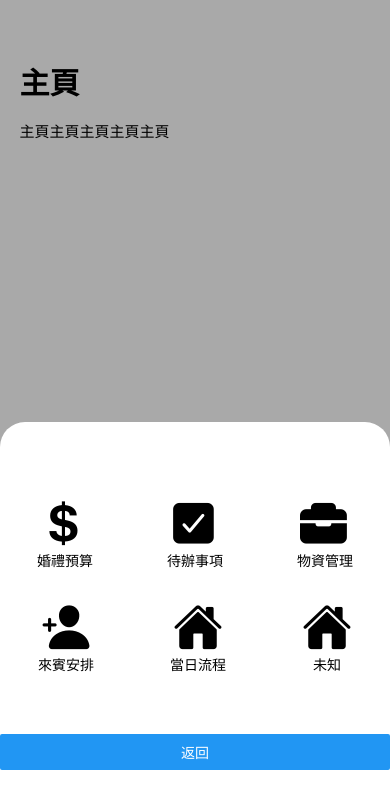
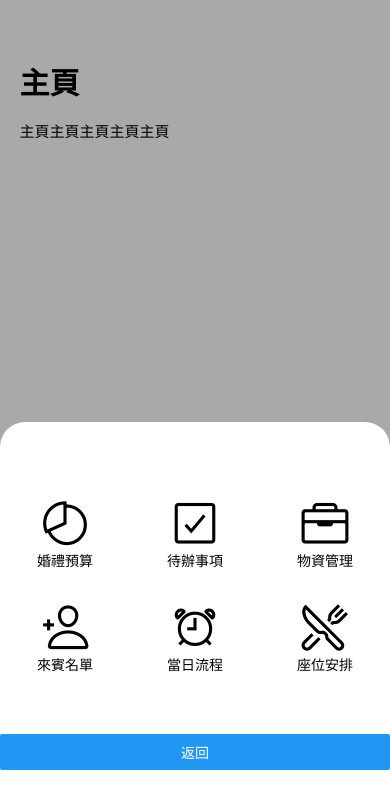
Before and after one commit to malowong/weddie, a React Native app in the folder frontend/: screen /ModalScreen in a window 390 px wide. Shown: the top 808 px of the page. Built offline with nearby package versions, Linux system fonts and the light colour scheme.

Commit message:
screens inside modal

```diff
--- a/frontend/App.tsx
+++ b/frontend/App.tsx
@@ -37,81 +37,21 @@ import {
 } from 'react-native/Libraries/NewAppScreen';
 import Ionicons from 'react-native-vector-icons/Ionicons';
 import {SafeAreaProvider} from 'react-native-safe-area-context';
+import { styles } from './style';
+import HomeScreen from './screens/HomeScreen';
+import ModalScreen from './screens/ModalScreen';
+import NotificationsScreen from './screens/NotificationsScreen';
+import ParticipantsScreen from './screens/ParticipantsScreen';
+import BudgetScreen from './screens/BudgetScreen';
+import CheckListScreen from './screens/CheckListScreen';
+import MaterialScreen from './screens/MaterialScreen';
+import GuestScreen from './screens/GuestScreen';
+import RundownScreen from './screens/RundownScreen';
+import SeatScreen from './screens/SeatScreen';
 
-function HomeScreen() {
-  return (
-    <View style={styles.screen}>
-      <Text style={styles.titleText}>主頁</Text>
-      <Text style={styles.baseText}>主頁主頁主頁主頁主頁</Text>
-    </View>
-  );
-}
-
-function ParticipantsScreen() {
-  return (
-    <View style={styles.screen}>
-      <Text style={styles.titleText}>人員名單</Text>
-      <Text style={styles.baseText}>人員名單人員名單人員名單</Text>
-    </View>
-  );
-}
 
 function MainScreen() {
   return <View style={styles.screen}></View>;
-}
-
-function ModalScreen({navigation}: {navigation: any}) {
-  return (
-    <View
-      style={{flex: 1, flexDirection: 'column', justifyContent: 'flex-end'}}>
-      <View
-        style={{
-          height: '50%',
-          width: '100%',
-          backgroundColor: '#fff',
-          justifyContent: 'center',
-          borderTopStartRadius: 25,
-          borderTopEndRadius: 25,
-        }}>
-        <View style={styles.mainModalRow}>
-            <TouchableOpacity style={styles.mainModalButton}>
-              <Ionicons name={'ios-logo-usd'} size={50} />
-              <Text>婚禮預算</Text>
-            </TouchableOpacity>
-            <TouchableOpacity style={styles.mainModalButton}>
-              <Ionicons name={'ios-checkbox'} size={50} />
-              <Text>待辦事項</Text>
-            </TouchableOpacity>
-            <TouchableOpacity style={styles.mainModalButton}>
-              <Ionicons name={'ios-briefcase'} size={50} />
-              <Text>物資管理</Text>
-            </TouchableOpacity>
-            <TouchableOpacity style={styles.mainModalButton}>
-              <Ionicons name={'ios-person-add'} size={50} />
-              <Text>來賓安排</Text>
-            </TouchableOpacity>
-            <TouchableOpacity style={styles.mainModalButton}>
-              <Ionicons name={'ios-home'} size={50} />
-              <Text>當日流程</Text>
-            </TouchableOpacity>
-            <TouchableOpacity style={styles.mainModalButton}>
-              <Ionicons name={'ios-home'} size={50} />
-              <Text>未知</Text>
-            </TouchableOpacity>
-        </View>
-        <Button onPress={() => navigation.goBack()} title="返回" />
-      </View>
-    </View>
-  );
-}
-
-function NotificationsScreen() {
-  return (
-    <View style={styles.screen}>
-      <Text style={styles.titleText}>訊息通知</Text>
-      <Text style={styles.baseText}>訊息通知訊息通知訊息通知訊息通知</Text>
-    </View>
-  );
 }
 
 function SettingsScreen() {
@@ -209,9 +149,52 @@ function TabScreen() {
           ),
         }}
       />
+      <Tab.Screen
+        name="BudgetScreen"
+        component={BudgetScreen}
+        options={{
+          tabBarButton: () => null,
+        }}
+      />
+      <Tab.Screen
+        name="CheckListScreen"
+        component={CheckListScreen}
+        options={{
+          tabBarButton: () => null,
+        }}
+      />
+      <Tab.Screen
+        name="MaterialScreen"
+        component={MaterialScreen}
+        options={{
+          tabBarButton: () => null,
+        }}
+      />
+      <Tab.Screen
+        name="GuestScreen"
+        component={GuestScreen}
+        options={{
+          tabBarButton: () => null,
+        }}
+      />
+      <Tab.Screen
+        name="RundownScreen"
+        component={RundownScreen}
+        options={{
+          tabBarButton: () => null,
+        }}
+      />
+      <Tab.Screen
+        name="SeatScreen"
+        component={SeatScreen}
+        options={{
+          tabBarButton: () => null,
+        }}
+      />
     </Tab.Navigator>
   );
 }
+
 
 const RootStack = createStackNavigator();
 
@@ -242,31 +225,4 @@ const App = () => {
   );
 };
 
-const styles = StyleSheet.create({
-  baseText: {
-    fontSize: 15,
-  },
-  titleText: {
-    fontSize: 30,
-    fontWeight: 'bold',
-    marginBottom: '5%',
-  },
-  screen: {
-    flex: 1,
-    paddingHorizontal: '5%',
-    paddingTop: '15%',
-  },
-  mainModalRow: {
-    flexDirection: 'row',
-    flexWrap: 'wrap',
-    justifyContent: 'space-around',
-    paddingBottom: 30,
-  },
-  mainModalButton: {
-    paddingHorizontal: 30,
-    alignItems: 'center',
-    paddingBottom: 30,
-  },
-});
-
 export default App;
--- /dev/null
+++ b/frontend/screens/BudgetScreen.tsx
@@ -0,0 +1,12 @@
+import React from "react";
+import { Text, View } from "react-native";
+import { styles } from "../style";
+
+export default function BudgetScreen() {
+    return (
+      <View style={styles.screen}>
+        <Text style={styles.titleText}>婚禮預算</Text>
+        <Text style={styles.baseText}>婚禮預算婚禮預算婚禮預算婚禮預算</Text>
+      </View>
+    );
+  }
--- /dev/null
+++ b/frontend/screens/CheckListScreen.tsx
@@ -0,0 +1,12 @@
+import React from "react";
+import { Text, View } from "react-native";
+import { styles } from "../style";
+
+export default function CheckListScreen() {
+    return (
+      <View style={styles.screen}>
+        <Text style={styles.titleText}>待辦事項</Text>
+        <Text style={styles.baseText}>待辦事項待辦事項待辦事項待辦事項待辦事項</Text>
+      </View>
+    );
+  }
--- /dev/null
+++ b/frontend/screens/GuestScreen.tsx
@@ -0,0 +1,12 @@
+import React from "react";
+import { Text, View } from "react-native";
+import { styles } from "../style";
+
+export default function GuestScreen() {
+    return (
+      <View style={styles.screen}>
+        <Text style={styles.titleText}>來賓名單</Text>
+        <Text style={styles.baseText}>來賓名單來賓名單來賓名單來賓名單</Text>
+      </View>
+    );
+  }
--- /dev/null
+++ b/frontend/screens/HomeScreen.tsx
@@ -0,0 +1,12 @@
+import React from "react";
+import { Button, Text, TouchableOpacity, View } from "react-native";
+import { styles } from "../style";
+
+export default function HomeScreen() {
+    return (
+      <View style={styles.screen}>
+        <Text style={styles.titleText}>主頁</Text>
+        <Text style={styles.baseText}>主頁主頁主頁主頁主頁</Text>
+      </View>
+    );
+  }
--- /dev/null
+++ b/frontend/screens/MaterialScreen.tsx
@@ -0,0 +1,12 @@
+import React from "react";
+import { Text, View } from "react-native";
+import { styles } from "../style";
+
+export default function MaterialScreen() {
+    return (
+      <View style={styles.screen}>
+        <Text style={styles.titleText}>物資管理</Text>
+        <Text style={styles.baseText}>物資管理物資管理物資管理物資管理物資管理</Text>
+      </View>
+    );
+  }
--- /dev/null
+++ b/frontend/screens/ModalScreen.tsx
@@ -0,0 +1,73 @@
+import React from 'react';
+import {Button, Text, TouchableOpacity, View} from 'react-native';
+import Ionicons from 'react-native-vector-icons/Ionicons';
+import {styles} from '../style';
+
+export default function ModalScreen({navigation}: {navigation: any}) {
+  return (
+    <View
+      style={{flex: 1, flexDirection: 'column', justifyContent: 'flex-end'}}>
+      <View
+        style={{
+          height: '50%',
+          width: '100%',
+          backgroundColor: '#fff',
+          justifyContent: 'center',
+          borderTopStartRadius: 25,
+          borderTopEndRadius: 25,
+        }}>
+        <View style={styles.mainModalRow}>
+          <TouchableOpacity
+            style={styles.mainModalButton}
+            onPress={() =>
+              navigation.navigate('TabScreen', {screen: 'BudgetScreen'})
+            }>
+            <Ionicons name={'pie-chart-outline'} size={50} />
+            <Text>婚禮預算</Text>
+          </TouchableOpacity>
+          <TouchableOpacity
+            style={styles.mainModalButton}
+            onPress={() =>
+              navigation.navigate('TabScreen', {screen: 'CheckListScreen'})
+            }>
+            <Ionicons name={'ios-checkbox-outline'} size={50} />
+            <Text>待辦事項</Text>
+          </TouchableOpacity>
+          <TouchableOpacity
+            style={styles.mainModalButton}
+            onPress={() =>
+              navigation.navigate('TabScreen', {screen: 'MaterialScreen'})
+            }>
+            <Ionicons name={'ios-briefcase-outline'} size={50} />
+            <Text>物資管理</Text>
+          </TouchableOpacity>
+          <TouchableOpacity
+            style={styles.mainModalButton}
+            onPress={() =>
+              navigation.navigate('TabScreen', {screen: 'GuestScreen'})
+            }>
+            <Ionicons name={'ios-person-add-outline'} size={50} />
+            <Text>來賓名單</Text>
+          </TouchableOpacity>
+          <TouchableOpacity
+            style={styles.mainModalButton}
+            onPress={() =>
+              navigation.navigate('TabScreen', {screen: 'RundownScreen'})
+            }>
+            <Ionicons name={'ios-alarm-outline'} size={50} />
+            <Text>當日流程</Text>
+          </TouchableOpacity>
+          <TouchableOpacity
+            style={styles.mainModalButton}
+            onPress={() =>
+              navigation.navigate('TabScreen', {screen: 'SeatScreen'})
+            }>
+            <Ionicons name={'ios-restaurant-outline'} size={50} />
+            <Text>座位安排</Text>
+          </TouchableOpacity>
+        </View>
+        <Button onPress={() => navigation.goBack()} title="返回" />
+      </View>
+    </View>
+  );
+}
--- /dev/null
+++ b/frontend/screens/NotificationsScreen.tsx
@@ -0,0 +1,12 @@
+import React from "react";
+import { Text, View } from "react-native";
+import { styles } from "../style";
+
+export default function NotificationsScreen() {
+    return (
+      <View style={styles.screen}>
+        <Text style={styles.titleText}>訊息通知</Text>
+        <Text style={styles.baseText}>訊息通知訊息通知訊息通知訊息通知</Text>
+      </View>
+    );
+  }
--- /dev/null
+++ b/frontend/screens/ParticipantsScreen.tsx
@@ -0,0 +1,12 @@
+import React from "react";
+import { Text, View } from "react-native";
+import { styles } from "../style";
+
+export default function ParticipantsScreen() {
+    return (
+      <View style={styles.screen}>
+        <Text style={styles.titleText}>人員名單</Text>
+        <Text style={styles.baseText}>人員名單人員名單人員名單</Text>
+      </View>
+    );
+  }
--- /dev/null
+++ b/frontend/screens/RundownScreen.tsx
@@ -0,0 +1,12 @@
+import React from "react";
+import { Text, View } from "react-native";
+import { styles } from "../style";
+
+export default function RundownScreen() {
+    return (
+      <View style={styles.screen}>
+        <Text style={styles.titleText}>當日流程</Text>
+        <Text style={styles.baseText}>當日流程當日流程當日流程當日流程</Text>
+      </View>
+    );
+  }
--- /dev/null
+++ b/frontend/screens/SeatScreen.tsx
@@ -0,0 +1,12 @@
+import React from "react";
+import { Text, View } from "react-native";
+import { styles } from "../style";
+
+export default function SeatScreen() {
+    return (
+      <View style={styles.screen}>
+        <Text style={styles.titleText}>座位安排</Text>
+        <Text style={styles.baseText}>座位安排座位安排座位安排座位安排座位安排</Text>
+      </View>
+    );
+  }
--- /dev/null
+++ b/frontend/style.ts
@@ -0,0 +1,28 @@
+import { StyleSheet } from "react-native";
+
+export const styles = StyleSheet.create({
+    baseText: {
+      fontSize: 15,
+    },
+    titleText: {
+      fontSize: 30,
+      fontWeight: 'bold',
+      marginBottom: '5%',
+    },
+    screen: {
+      flex: 1,
+      paddingHorizontal: '5%',
+      paddingTop: '15%',
+    },
+    mainModalRow: {
+      flexDirection: 'row',
+      flexWrap: 'wrap',
+      justifyContent: 'space-around',
+      paddingBottom: 30,
+    },
+    mainModalButton: {
+      paddingHorizontal: 30,
+      alignItems: 'center',
+      paddingBottom: 30,
+    },
+  });
```
